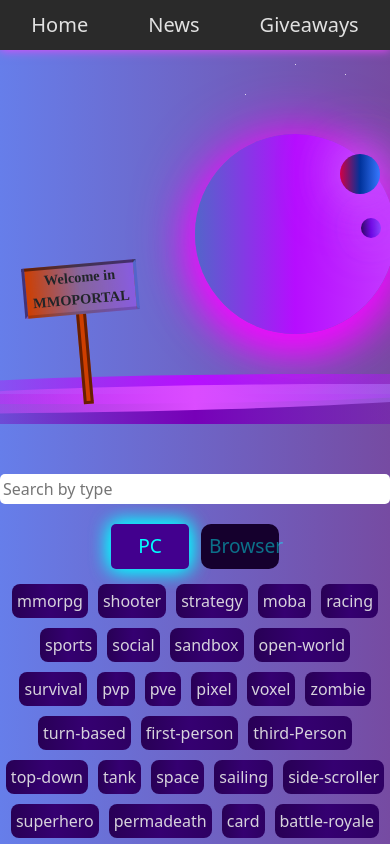
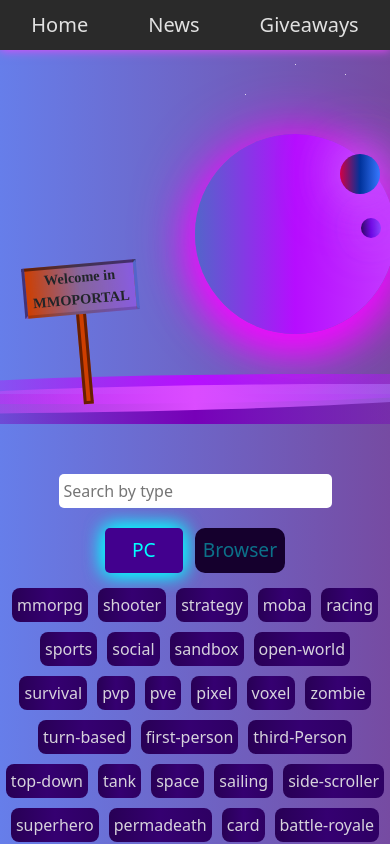
Before and after one commit to 5ud03r5/mmoportal, a Next.js app: page / in a window 390 px wide. Shown: the top 844 px of the page. Built offline with nearby package versions, Linux system fonts and the light colour scheme.

Commit message:
added responsive input

```diff
--- a/components/Main.module.css
+++ b/components/Main.module.css
@@ -17,7 +17,8 @@
     margin-left: 6px;
     margin-right: 6px;
     font-size: 1.2rem;
-    width: 20%;
+    width: fit-content;
+    min-width: 20%;
     border-radius: 10px
 
 }
@@ -36,7 +37,8 @@
     margin-left: 6px;
     margin-right: 6px;
     font-size: 1.2rem;
-    width: 20%;
+    width: fit-content;
+    min-width: 20%;
     border-radius: 5px;;
     box-shadow: 0px 0px 20px cyan, 0px 0px 20px cyan
 }
@@ -112,7 +114,7 @@
 
 .input {
     border: none;
-    padding: 3px;
+    padding: 5px;
     border-radius: 5px;
     width: 400px;
 
@@ -121,3 +123,13 @@
         outline: none;
         box-shadow: 0px 0px 20px rgb(220, 82, 255)
     }
+
+@media (max-width: 767px) {
+    .input {
+        border: none;
+        padding: 5px;
+        border-radius: 5px;
+        width: 70%
+
+    }
+}
```
